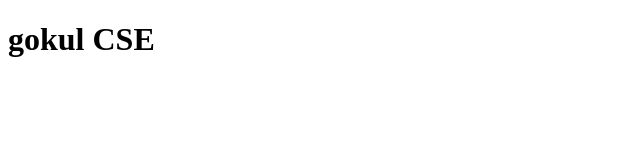
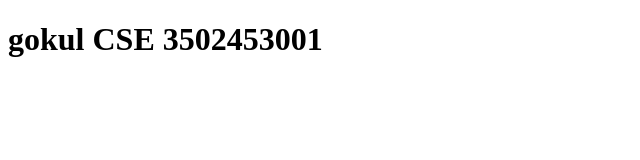
Before and after one commit to gokul85-s/html, a plain HTML site: page index.html in a window 1280 px wide. Shown: the whole page, without its empty margins (0-640 px from the left). Drawn offline with Linux system fonts and the light colour scheme.

Commit message:
Update index.html

```diff
--- a/index.html
+++ b/index.html
@@ -6,6 +6,6 @@
     <title>Document</title>
 </head>
 <body>
-    <h1>gokul CSE</h1>
+    <h1>gokul CSE 3502453001 </h1>
 </body>
 </html>
```
